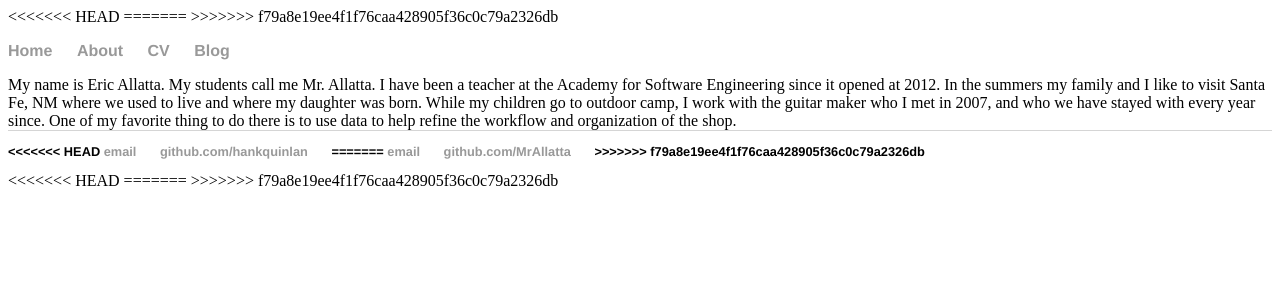
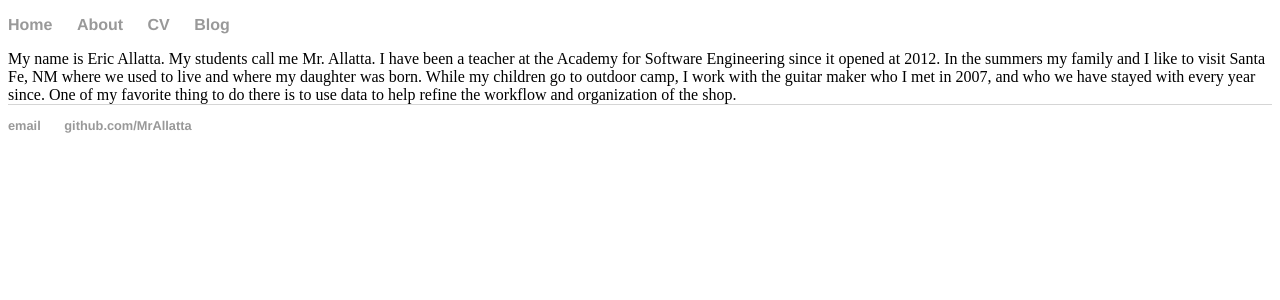
Before and after one commit to MrAllatta/sy-18-19-learning-blogs, a Jekyll site: the page built from about/index.html, in a window 1280 px wide. Shown: the top 300 px of the page. Built offline with Jekyll 4.4.1, drawn with Linux system fonts in a browser that asks for light colours.

Commit message:
Update default.html

```diff
--- a/_layouts/default.html
+++ b/_layouts/default.html
@@ -4,11 +4,8 @@
 			<title>{{ page.title }}</title>
 			<!-- link to main stylesheet -->
 			<link rel="stylesheet" type="text/css" href="/css/main.css">
-<<<<<<< HEAD
 		</head>
-=======
-		</head>
->>>>>>> f79a8e19ee4f1f76caa428905f36c0c79a2326db
+
 		<body>
 			<nav>
 	    		<ul>
@@ -25,18 +22,10 @@
 			</div><!-- /.container -->
 			<footer>
 	    		<ul>
-<<<<<<< HEAD
-	        		<li><a href="mailto:hankquinlanhub@gmail.com">email</a></li>
-	        		<li><a href="https://github.com/hankquinlan">github.com/hankquinlan</a></li>
-=======
 	        		<li><a href="mailto:eallatta@afsenyc.org">email</a></li>
 	        		<li><a href="https://github.com/MrAllatta">github.com/MrAllatta</a></li>
->>>>>>> f79a8e19ee4f1f76caa428905f36c0c79a2326db
-				</ul>
+
+			</ul>
 			</footer>
 		</body>
 	</html>
-<<<<<<< HEAD
-=======
-
->>>>>>> f79a8e19ee4f1f76caa428905f36c0c79a2326db
```
